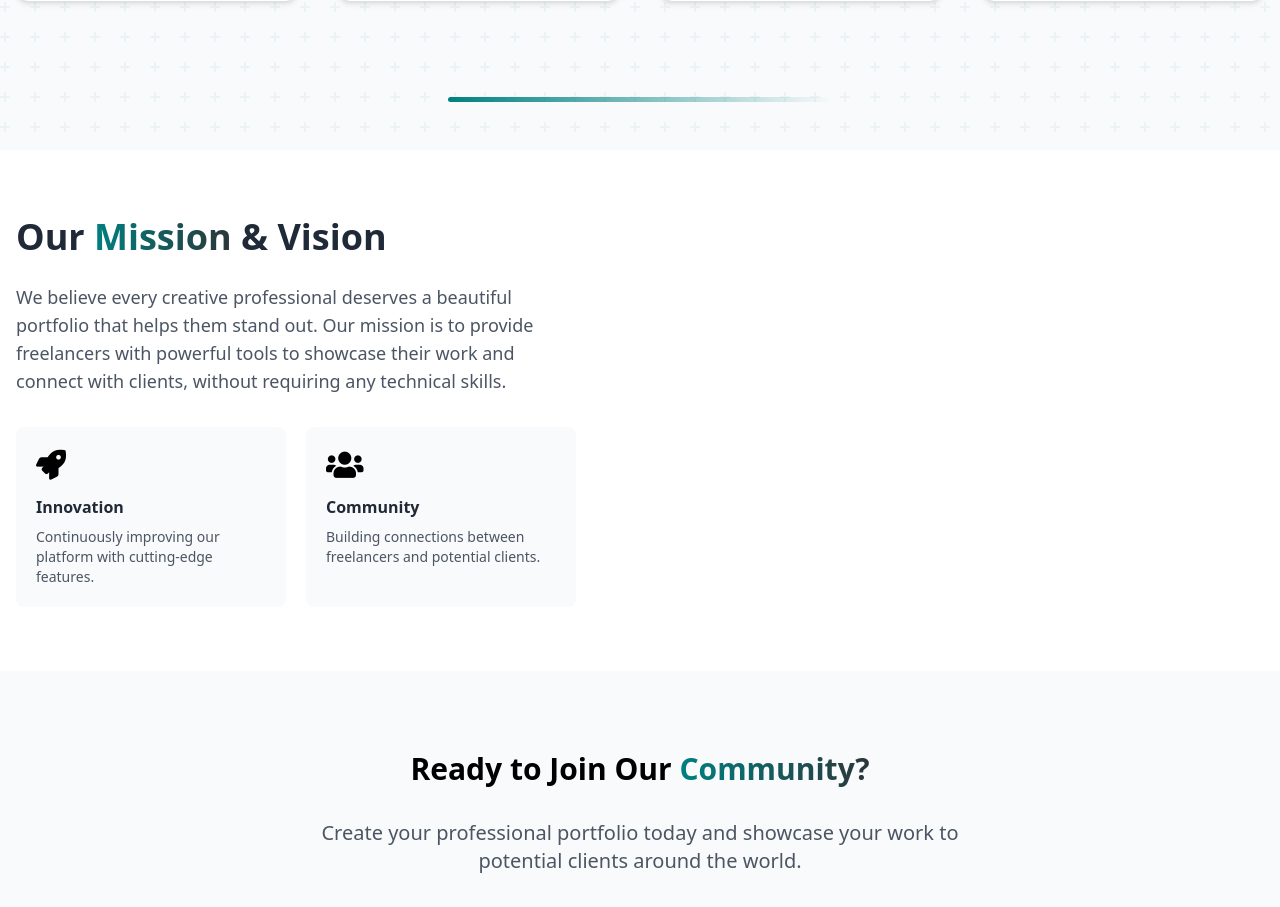
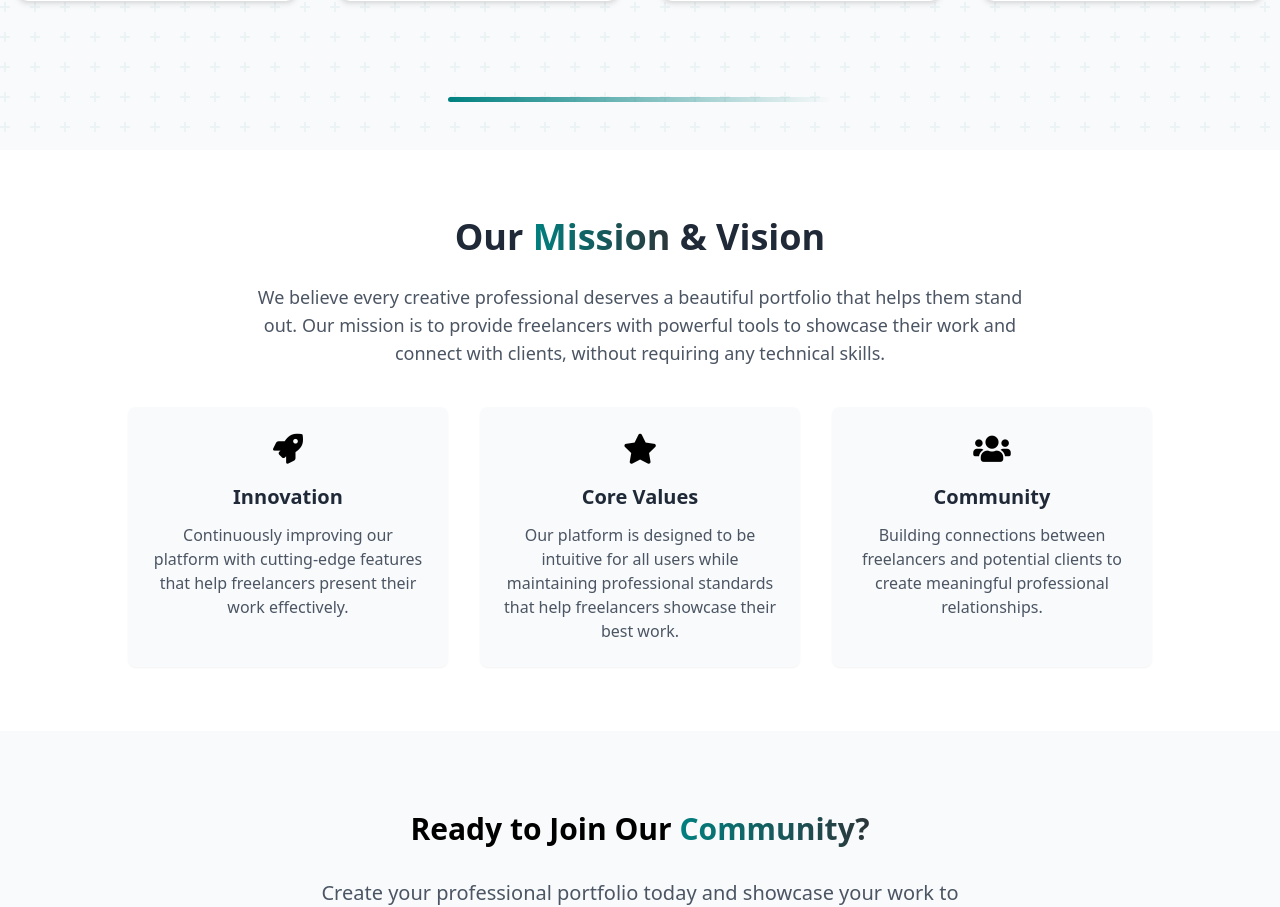
Before and after one commit to shubham2027/Folio-Forge, a PHP site: page /about.php in a window 1280 px wide. Shown: the part 1018-1925 px from the top of the page. Run offline with PHP 8.4, Linux system fonts and the light colour scheme.

Commit message:
Update about.php

```diff
--- a/about.php
+++ b/about.php
@@ -203,59 +203,38 @@
     <!-- Mission Section -->
     <section class="py-16 bg-white">
         <div class="container mx-auto px-4">
-            <div class="flex flex-col lg:flex-row items-center">
-                <div class="lg:w-1/2 lg:pr-16 mb-10 lg:mb-0">
+            <div class="text-center mb-10">
                 <h2 class="text-4xl font-bold mb-6 text-gray-800 leading-tight">Our <span class="text-primary-gradient">Mission</span> & Vision</h2>
-                    <p class="text-lg text-gray-600 mb-6">
+                <p class="text-lg text-gray-600 mb-6 max-w-3xl mx-auto">
                     We believe every creative professional deserves a beautiful portfolio that helps them stand out.
                     Our mission is to provide freelancers with powerful tools to showcase their work and connect with clients,
                     without requiring any technical skills.
                 </p>
-                    <div class="grid grid-cols-1 md:grid-cols-2 gap-5 mt-8">
-                        <div class="bg-gray-50 p-5 rounded-lg">
-                            <div class="text-teal-500 text-3xl mb-3">
+            </div>
+
+            <div class="grid grid-cols-1 md:grid-cols-3 gap-8 max-w-5xl mx-auto">
+                <div class="bg-gray-50 p-6 rounded-lg shadow-sm">
+                    <div class="text-teal-500 text-3xl mb-4 text-center">
                         <i class="fas fa-rocket"></i>
                     </div>
-                            <h3 class="font-bold text-gray-800 mb-2">Innovation</h3>
-                            <p class="text-gray-600 text-sm">Continuously improving our platform with cutting-edge features.</p>
+                    <h3 class="font-bold text-gray-800 mb-3 text-center text-xl">Innovation</h3>
+                    <p class="text-gray-600 text-center">Continuously improving our platform with cutting-edge features that help freelancers present their work effectively.</p>
                 </div>
-                        <div class="bg-gray-50 p-5 rounded-lg">
-                            <div class="text-teal-500 text-3xl mb-3">
+
+                <div class="bg-gray-50 p-6 rounded-lg shadow-sm">
+                    <div class="text-teal-500 text-3xl mb-4 text-center">
+                        <i class="fas fa-star"></i>
+                    </div>
+                    <h3 class="font-bold text-gray-800 mb-3 text-center text-xl">Core Values</h3>
+                    <p class="text-gray-600 text-center">Our platform is designed to be intuitive for all users while maintaining professional standards that help freelancers showcase their best work.</p>
+                </div>
+
+                <div class="bg-gray-50 p-6 rounded-lg shadow-sm">
+                    <div class="text-teal-500 text-3xl mb-4 text-center">
                         <i class="fas fa-users"></i>
                     </div>
-                            <h3 class="font-bold text-gray-800 mb-2">Community</h3>
-                            <p class="text-gray-600 text-sm">Building connections between freelancers and potential clients.</p>
-                        </div>
-                    </div>
-                </div>
-                <div class="lg:w-1/2 bg-gradient-to-br from-teal-500 to-teal-700 rounded-2xl p-8 text-white relative overflow-hidden">
-                    <div class="absolute top-0 right-0 w-40 h-40 bg-white rounded-full opacity-10 -mr-10 -mt-10"></div>
-                    <div class="relative z-10">
-                        <h3 class="text-2xl font-bold mb-4">Our Core Values</h3>
-                        <ul class="space-y-4">
-                            <li class="flex items-start">
-                                <i class="fas fa-check-circle mt-1 mr-3 text-teal-200"></i>
-                                <div>
-                                    <h4 class="font-bold">Accessibility</h4>
-                                    <p class="text-teal-100 text-sm">Making professional portfolio creation accessible to everyone.</p>
-                                </div>
-                            </li>
-                            <li class="flex items-start">
-                                <i class="fas fa-check-circle mt-1 mr-3 text-teal-200"></i>
-                                <div>
-                                    <h4 class="font-bold">Quality</h4>
-                                    <p class="text-teal-100 text-sm">Maintaining high standards in design and functionality.</p>
-                                </div>
-                            </li>
-                            <li class="flex items-start">
-                                <i class="fas fa-check-circle mt-1 mr-3 text-teal-200"></i>
-                                <div>
-                                    <h4 class="font-bold">Empowerment</h4>
-                                    <p class="text-teal-100 text-sm">Giving freelancers the tools they need to succeed professionally.</p>
-                                </div>
-                            </li>
-                        </ul>
-                    </div>
+                    <h3 class="font-bold text-gray-800 mb-3 text-center text-xl">Community</h3>
+                    <p class="text-gray-600 text-center">Building connections between freelancers and potential clients to create meaningful professional relationships.</p>
                 </div>
             </div>
         </div>
```
Lines whose indentation alone changed are shown as unchanged.
